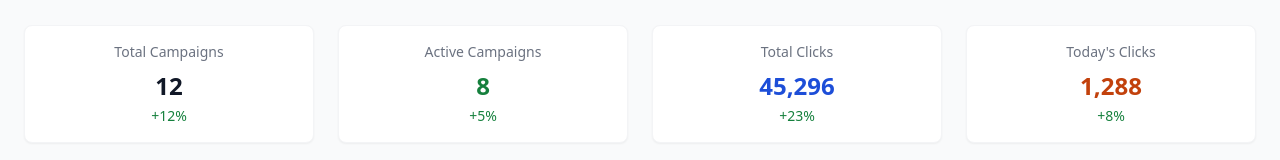
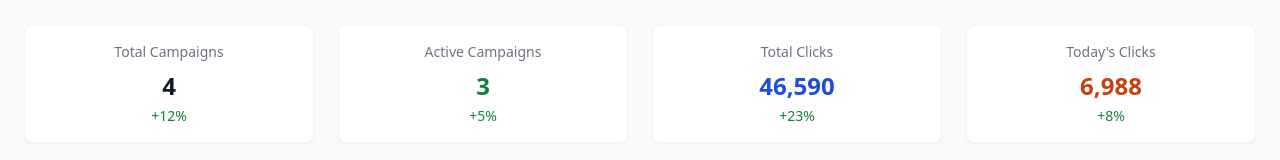
Before and after one commit to rahultheeagle/MArketing, a Next.js app: page /dashboard in a window 1280 px wide. Shown: the part 123-283 px from the top of the page. Built offline with nearby package versions, Linux system fonts and the light colour scheme.

Commit message:
Create global store - dashboard and campaigns now sync real data, clicks update across all pages

```diff
--- a/app/dashboard/campaigns/page.tsx
+++ b/app/dashboard/campaigns/page.tsx
@@ -1,13 +1,17 @@
+'use client';
 
-
-const mockCampaigns = [
-  { id: 1, name: 'Google Ads - Black Friday', status: 'active', budget: 660000, spent: 512600, clicks: 15420, conversions: 234 },
-  { id: 2, name: 'Facebook - Holiday Sale', status: 'active', budget: 495000, spent: 396000, clicks: 12350, conversions: 189 },
-  { id: 3, name: 'Email Newsletter', status: 'paused', budget: 206250, spent: 99000, clicks: 8900, conversions: 156 },
-  { id: 4, name: 'Instagram - Product Launch', status: 'active', budget: 330000, spent: 256300, clicks: 9800, conversions: 98 }
-];
+import { useState, useEffect } from 'react';
+import { store } from '@/lib/store';
 
 export default function CampaignsPage() {
+  const [campaigns, setCampaigns] = useState(store.getCampaigns());
+
+  useEffect(() => {
+    const unsubscribe = store.subscribe(() => {
+      setCampaigns(store.getCampaigns());
+    });
+    return unsubscribe;
+  }, []);
   return (
     <div className="space-y-6">
       <div className="flex flex-col md:flex-row justify-between items-start md:items-center gap-4">
@@ -18,24 +22,24 @@ export default function CampaignsPage() {
       <div className="grid grid-cols-1 md:grid-cols-4 gap-4 md:gap-6">
         <div className="metric-card">
           <h3 className="text-sm font-medium text-gray-500 mb-2">Total Campaigns</h3>
-          <div className="text-xl md:text-2xl font-bold text-blue-600">{mockCampaigns.length}</div>
+          <div className="text-xl md:text-2xl font-bold text-gray-900">{campaigns.length}</div>
         </div>
         <div className="metric-card">
           <h3 className="text-sm font-medium text-gray-500 mb-2">Active</h3>
           <div className="text-xl md:text-2xl font-bold text-green-600">
-            {mockCampaigns.filter(c => c.status === 'active').length}
+            {campaigns.filter(c => c.status === 'active').length}
           </div>
         </div>
         <div className="metric-card">
           <h3 className="text-sm font-medium text-gray-500 mb-2">Total Budget</h3>
           <div className="text-xl md:text-2xl font-bold text-purple-600">
-            ₹{mockCampaigns.reduce((sum, c) => sum + c.budget, 0).toLocaleString()}
+            ₹{campaigns.reduce((sum, c) => sum + c.budget, 0).toLocaleString()}
           </div>
         </div>
         <div className="metric-card">
           <h3 className="text-sm font-medium text-gray-500 mb-2">Total Spent</h3>
           <div className="text-xl md:text-2xl font-bold text-orange-600">
-            ₹{mockCampaigns.reduce((sum, c) => sum + c.spent, 0).toLocaleString()}
+            ₹{campaigns.reduce((sum, c) => sum + c.spent, 0).toLocaleString()}
           </div>
         </div>
       </div>
@@ -56,7 +60,7 @@ export default function CampaignsPage() {
               </tr>
             </thead>
             <tbody>
-              {mockCampaigns.map((campaign) => (
+              {campaigns.map((campaign) => (
                 <tr key={campaign.id} className="border-b hover:bg-gray-50">
                   <td className="p-2 md:p-3 font-medium">{campaign.name}</td>
                   <td className="p-2 md:p-3">
--- a/app/dashboard/page.tsx
+++ b/app/dashboard/page.tsx
@@ -3,6 +3,7 @@
 import { useState, useEffect } from 'react';
 import MetricsGrid from '@/app/components/MetricsGrid';
 import CampaignChart from '@/app/components/CampaignChart';
+import { store } from '@/lib/store';
 
 export default function DashboardPage() {
   const [lastUpdated, setLastUpdated] = useState(new Date());
@@ -13,12 +14,7 @@ export default function DashboardPage() {
   ]);
   const [updateCounter, setUpdateCounter] = useState(0);
   const [forceUpdate, setForceUpdate] = useState(0);
-  const [metrics, setMetrics] = useState({
-    totalCampaigns: 12,
-    activeCampaigns: 8,
-    totalClicks: 45230,
-    todayClicks: 1250
-  });
+  const [metrics, setMetrics] = useState(store.getMetrics());
 
   useEffect(() => {
     const interval = setInterval(() => {
@@ -33,17 +29,13 @@ export default function DashboardPage() {
       setUpdateCounter(prev => prev + 1);
       setForceUpdate(prev => prev + 1);
 
-      // Update metrics with realistic changes
-      setMetrics(prev => {
-        const newMetrics = {
-          totalCampaigns: prev.totalCampaigns + (Math.random() < 0.2 ? 1 : 0),
-          activeCampaigns: Math.max(1, Math.min(prev.totalCampaigns + 1, prev.activeCampaigns + (Math.random() < 0.3 ? (Math.random() < 0.5 ? 1 : -1) : 0))),
-          totalClicks: prev.totalClicks + Math.floor(Math.random() * 50) + 25,
-          todayClicks: prev.todayClicks + Math.floor(Math.random() * 20) + 10
-        };
-        console.log('Updating metrics:', newMetrics);
-        return newMetrics;
-      });
+      // Update campaign data in store
+      store.updateCampaignClicks();
+
+      // Get updated metrics from store
+      const newMetrics = store.getMetrics();
+      setMetrics(newMetrics);
+      console.log('Updated metrics from store:', newMetrics);
 
       // Occasionally add new activities
       if (Math.random() < 0.3) {
--- /dev/null
+++ b/lib/store.ts
@@ -0,0 +1,59 @@
+'use client';
+
+export interface Campaign {
+  id: number;
+  name: string;
+  status: 'active' | 'paused';
+  budget: number;
+  spent: number;
+  clicks: number;
+  conversions: number;
+}
+
+let campaigns: Campaign[] = [
+  { id: 1, name: 'Google Ads - Black Friday', status: 'active', budget: 660000, spent: 512600, clicks: 15420, conversions: 234 },
+  { id: 2, name: 'Facebook - Holiday Sale', status: 'active', budget: 495000, spent: 396000, clicks: 12350, conversions: 189 },
+  { id: 3, name: 'Email Newsletter', status: 'paused', budget: 206250, spent: 99000, clicks: 8900, conversions: 156 },
+  { id: 4, name: 'Instagram - Product Launch', status: 'active', budget: 330000, spent: 256300, clicks: 9800, conversions: 98 }
+];
+
+let subscribers: Array<() => void> = [];
+
+export const store = {
+  getCampaigns: () => campaigns,
+
+  updateCampaigns: (newCampaigns: Campaign[]) => {
+    campaigns = newCampaigns;
+    subscribers.forEach(callback => callback());
+  },
+
+  subscribe: (callback: () => void) => {
+    subscribers.push(callback);
+    return () => {
+      subscribers = subscribers.filter(sub => sub !== callback);
+    };
+  },
+
+  getMetrics: () => {
+    const totalCampaigns = campaigns.length;
+    const activeCampaigns = campaigns.filter(c => c.status === 'active').length;
+    const totalClicks = campaigns.reduce((sum, c) => sum + c.clicks, 0);
+    const todayClicks = Math.floor(totalClicks * 0.15);
+
+    return {
+      totalCampaigns,
+      activeCampaigns,
+      totalClicks,
+      todayClicks
+    };
+  },
+
+  updateCampaignClicks: () => {
+    campaigns = campaigns.map(campaign => ({
+      ...campaign,
+      clicks: campaign.clicks + Math.floor(Math.random() * 20) + 5,
+      spent: Math.min(campaign.budget, campaign.spent + Math.floor(Math.random() * 1000) + 200)
+    }));
+    subscribers.forEach(callback => callback());
+  }
+};
```
